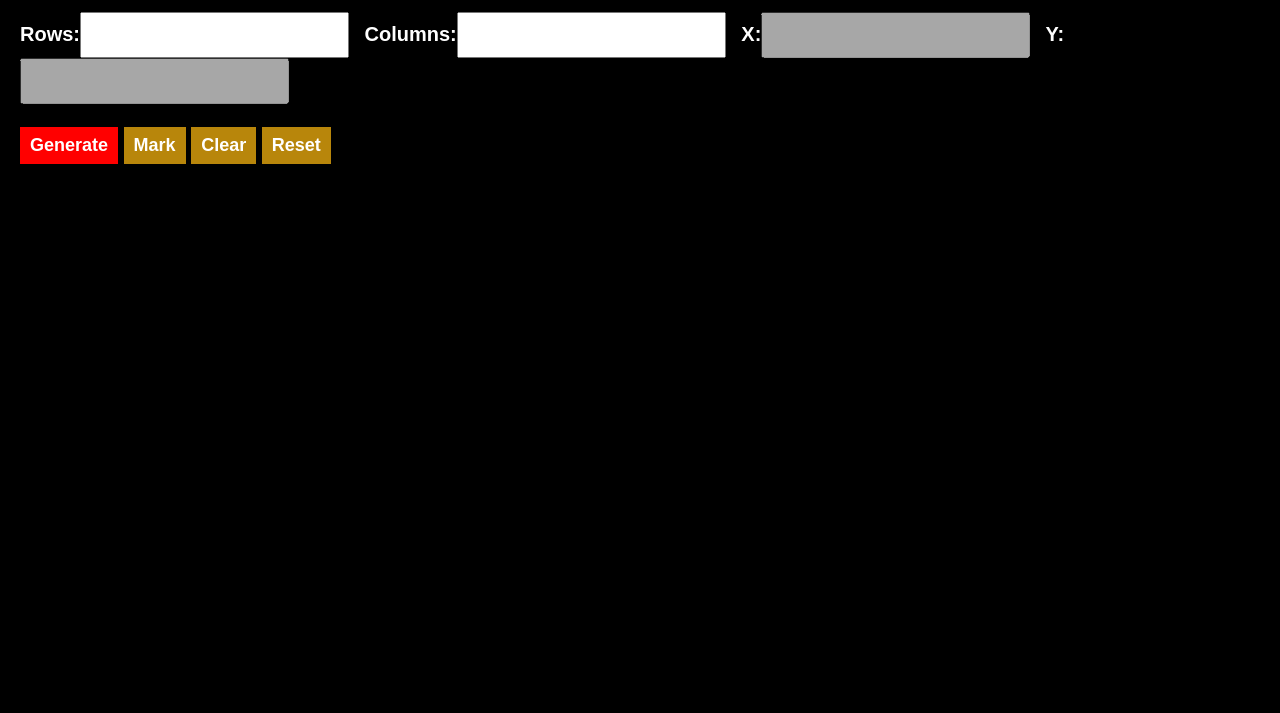
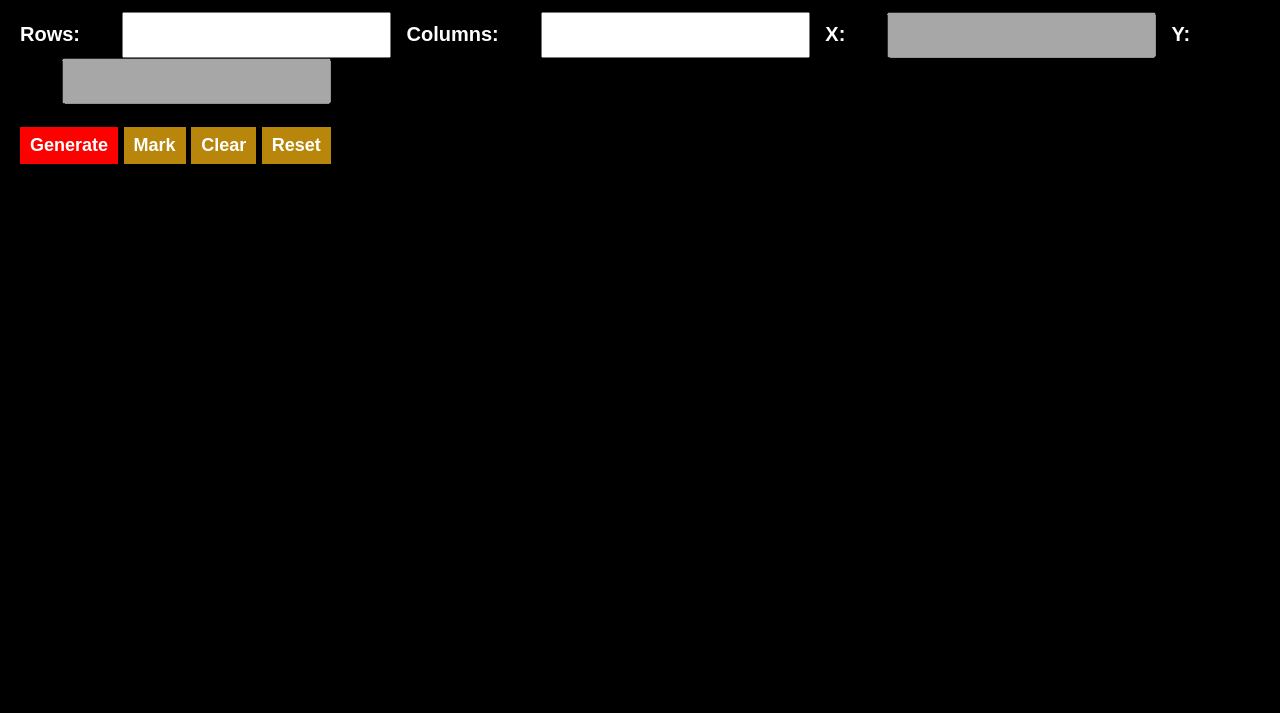
Before and after one commit to asin977/graph-rewriiten, a plain HTML site: page index.html in a window 1280 px wide. Shown: the part 87-800 px from the top of the page. Drawn offline with Linux system fonts and the light colour scheme.

Commit message:
completed

```diff
--- a/styles.css
+++ b/styles.css
@@ -88,3 +88,9 @@ input {
     background-color: var(--color-marked, red);
     color:#fff;
 }
+
+@media screen and (min-width:375px) {
+    input {
+        margin-left:42px;
+    }
+}
```
